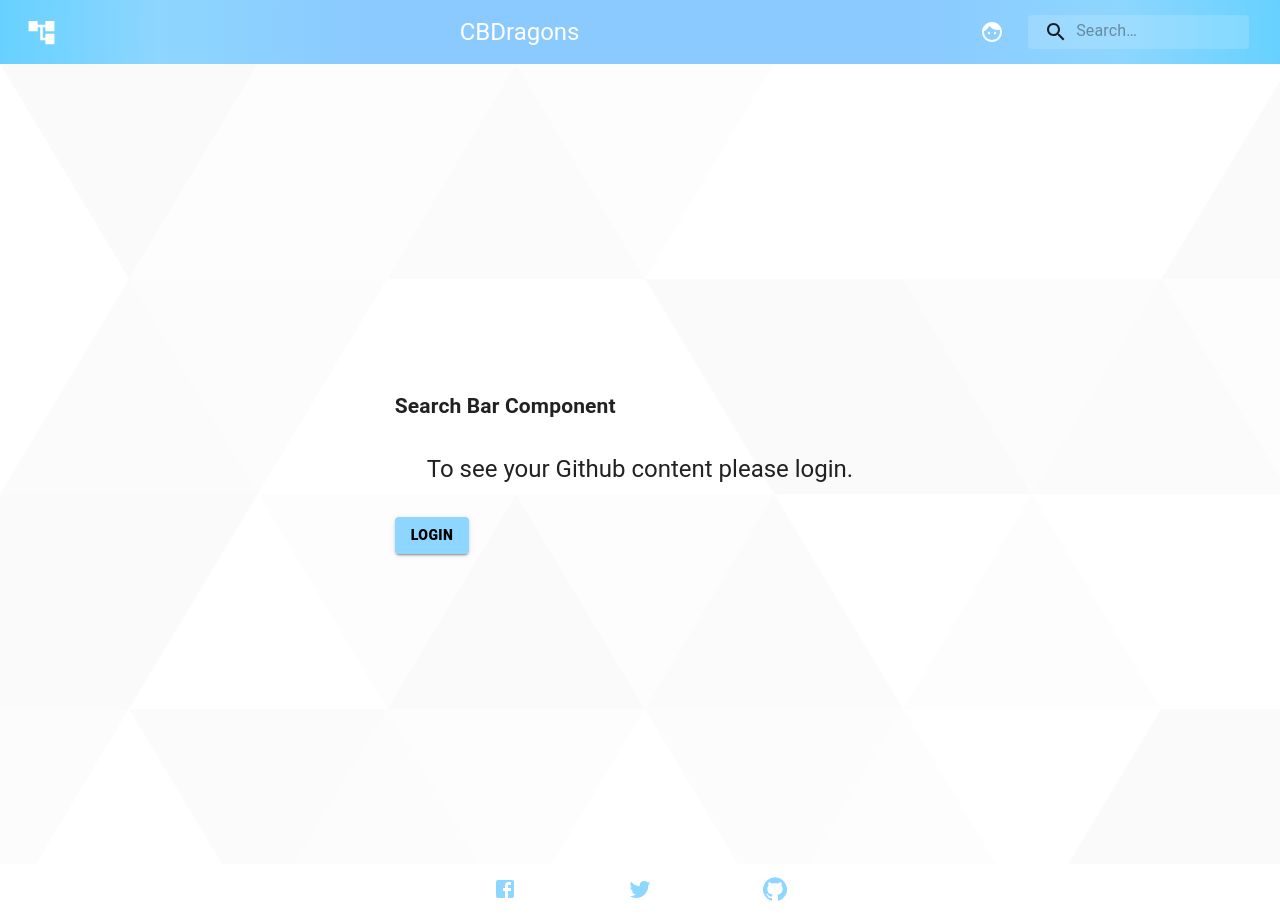
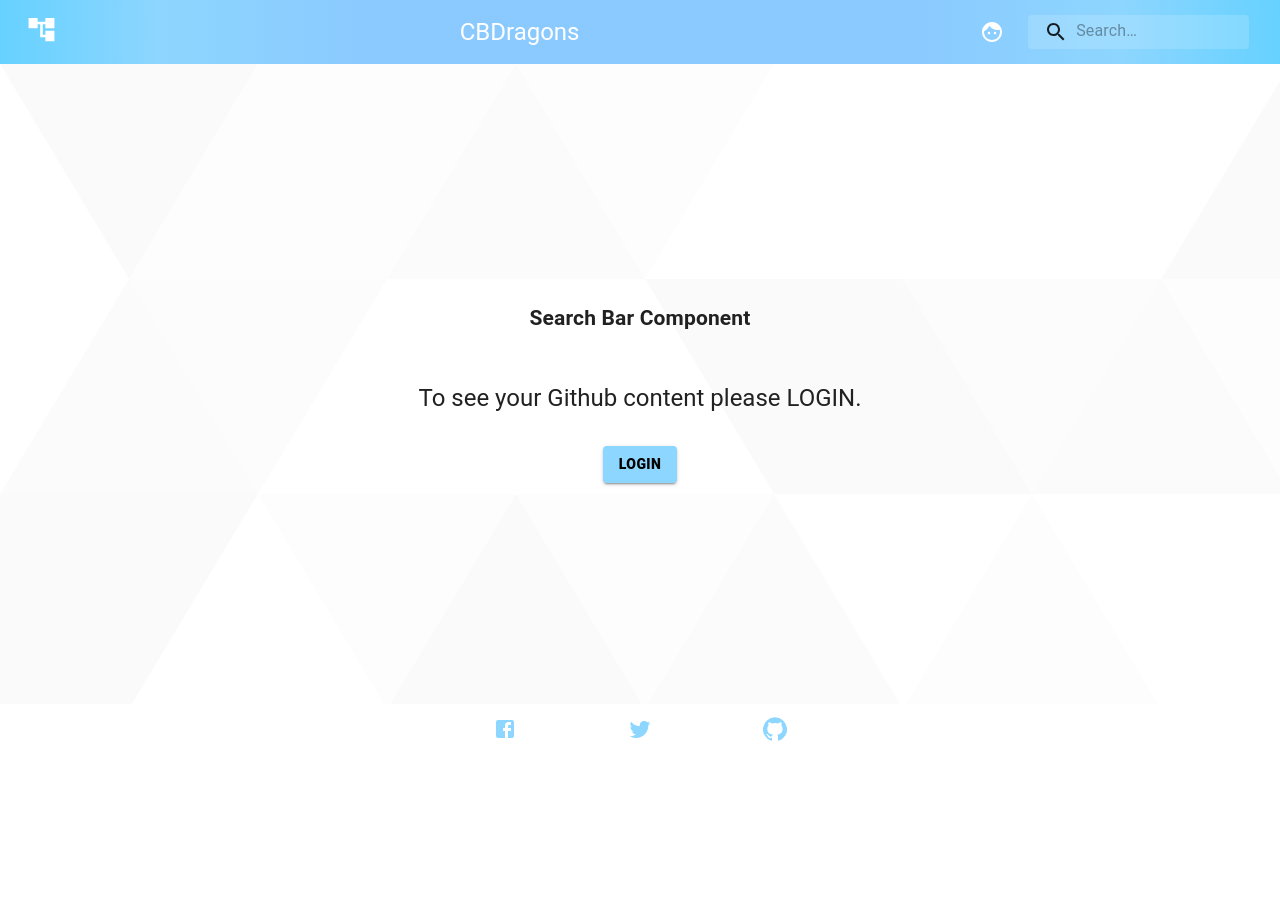
Before and after one commit to CCChira/CallbackDragons, a Next.js app: page / in a window 1280 px wide. After the commit the page ends 800 px from the top, so only its background shows below. Built offline with nearby package versions, Linux system fonts and the light colour scheme; no server answers.

Commit message:
some small updates

```diff
--- a/Components/NavbarComponent.js
+++ b/Components/NavbarComponent.js
@@ -46,8 +46,19 @@ function NavbarComponent() {
     <div>
       <AppBar position='static' className={classes.navbar}>
         <Toolbar className={classes.toolbar}>
-          <AccountTreeSharp fontSize="large" className={classes.logo}/>
-          <Typography className={classes.logo} variant="h5">CBDragons</Typography>
+          <Link href="/">
+            <a>
+              <AccountTreeSharp fontSize="large" className={classes.logo}/>
+            </a>
+          </Link>
+
+          <Typography className={classes.logo} variant="h5">
+            <Link href="/">
+              <a className={classes.tag}>
+                CBDragons
+              </a>
+            </Link>
+          </Typography>
           <div className={classes.right}>
             {user ?
               // eslint-disable-next-line @next/next/no-html-link-for-pages
--- a/pages/index.js
+++ b/pages/index.js
@@ -11,10 +11,13 @@ const useStyles = makeStyles({
   text: {
     margin: "2rem",
   },
-  btn: {
+  login: {
+    width: "100%",
+    margin: "0 auto",
     display: "flex",
     justifyContent: "center",
     alignItems: "center",
+    flexDirection: "column",
   },
   a: {
     textDecoration: "none",
@@ -41,12 +44,12 @@ export default function Home() {
     <div className={styles.container}>
       {user ?
         <div>
-         <UserDataDisplay />
+          <UserDataDisplay/>
         </div>
         :
-        <div>
+        <div className={classes.login}>
           <h2>Search Bar Component</h2>
-          <Typography variant="h5" className={classes.text}>To see your Github content please login.</Typography>
+          <Typography variant="h5" className={classes.text}>To see your Github content please LOGIN.</Typography>
           <Button variant="contained" color="primary" className={classes.btn}>
             {/* eslint-disable-next-line @next/next/no-html-link-for-pages */}
             <a className={classes.a} href="/api/auth/login">Login</a>
--- a/styles/Home.module.css
+++ b/styles/Home.module.css
@@ -1,6 +1,6 @@
 .container {
     background-image: url(../public/large-triangles.svg);
-  min-height: 100vh;
+    min-height: 80vh;
     min-width: 100%;
     padding: 0 0.5rem;
     display: flex;
```
Also changed, not shown: Components/SearchbarComponent.js (indentation only). Lines whose indentation alone changed are shown as unchanged.
